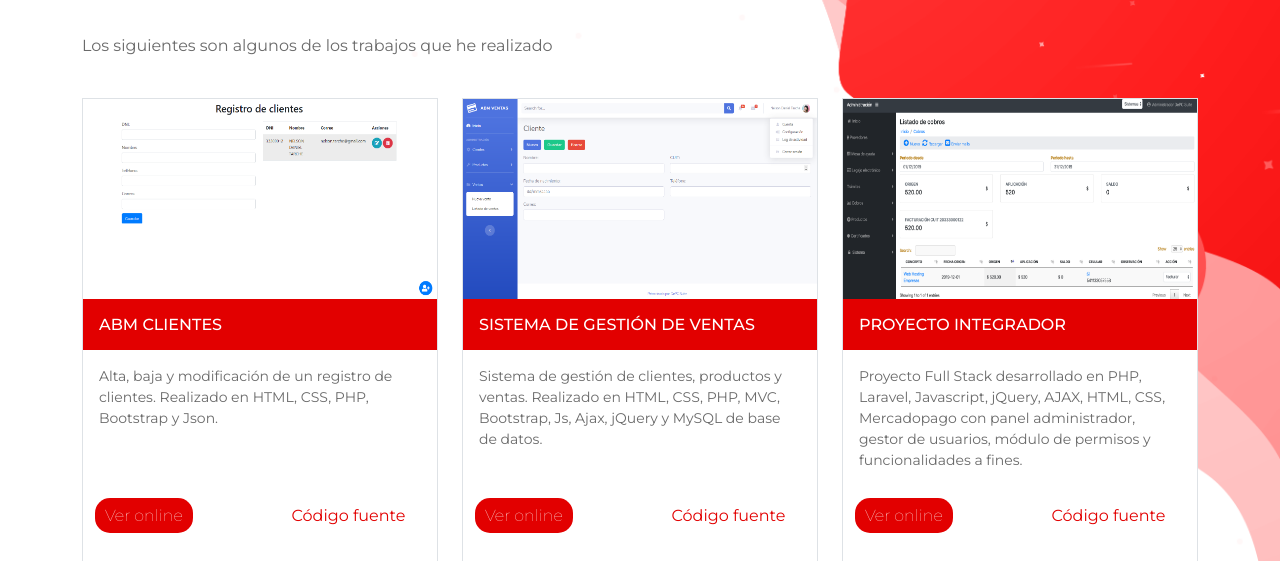
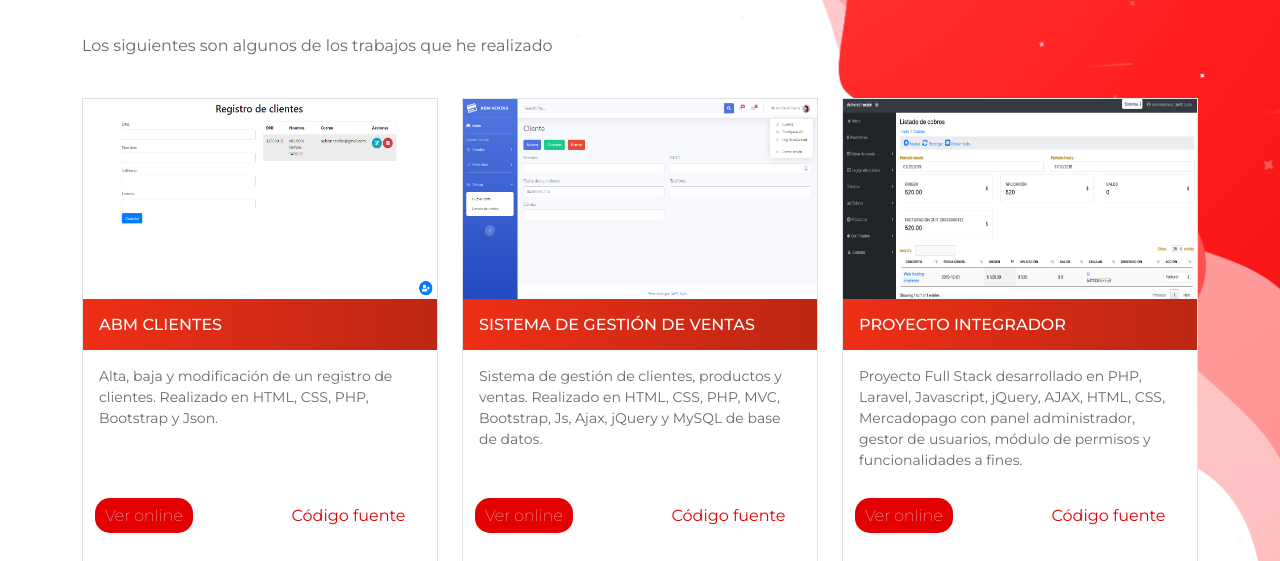
Before and after one commit to ajcarvajalv/portfolio, a plain HTML site: page proyectos.html in a window 1280 px wide. Shown: the part 163-724 px from the top of the page. Drawn offline with Linux system fonts and the light colour scheme.

Commit message:
Modificando degradados

```diff
--- a/css/estilos.css
+++ b/css/estilos.css
@@ -180,6 +180,14 @@ textarea {
     padding: 0;
 }
 
+.background-degradado {
+    background: rgb(239,47,22);
+    background: -moz-linear-gradient(90deg, rgba(239,47,22,1) 0%, rgba(188,39,19,1) 100%);
+    background: -webkit-linear-gradient(90deg, rgba(239,47,22,1) 0%, rgba(188,39,19,1) 100%);
+    background: linear-gradient(90deg, rgba(239,47,22,1) 0%, rgba(188,39,19,1) 100%);
+    filter: progid:DXImageTransform.Microsoft.gradient(startColorstr="#ef2f16",endColorstr="#bc2713",GradientType=1);
+}
+
 .footbln {
     color: #ffffff;
 }
@@ -200,7 +208,6 @@ textarea {
 .proyecto h2 {
     font-size: 16px;
     color: #ffffff;
-    background-color: #E20000;
     padding: 16px;
 }
 
--- a/proyectos.html
+++ b/proyectos.html
@@ -65,7 +65,7 @@
         <div class="row border proyecto">
           <div class="col-12 p-0">
             <img src="images/abmclientes.png" alt="ABM Clientes" class="img-fluid">
-            <h2>ABM CLIENTES</h2>
+            <h2 class="background-degradado">ABM CLIENTES</h2>
             <p class="py-2 px-3">Alta, baja y modificación de un registro de clientes. Realizado en HTML, CSS, PHP, Bootstrap y Json.</p>
           </div>
           <div class="col-6 mb-5">
@@ -81,7 +81,7 @@
         <div class="row border proyecto">
           <div class="col-12 p-0">
             <img src="images/abmventas.png" alt="ABM Clientes" class="img-fluid">
-            <h2>SISTEMA DE GESTIÓN DE VENTAS</h2>
+            <h2 class="background-degradado">SISTEMA DE GESTIÓN DE VENTAS</h2>
             <p class="py-2 px-3">Sistema de gestión de clientes, productos y ventas. Realizado en HTML, CSS, PHP, MVC, Bootstrap, Js,
               Ajax, jQuery y MySQL de base de datos.</p>
           </div>
@@ -98,7 +98,7 @@
         <div class="row border proyecto">
           <div class="col-12 p-0">
             <img src="images/proyecto-integrador.png" alt="ABM Clientes" class="img-fluid">
-            <h2>PROYECTO INTEGRADOR</h2>
+            <h2 class="background-degradado">PROYECTO INTEGRADOR</h2>
             <p class="py-2 px-3">Proyecto Full Stack desarrollado en PHP, Laravel, Javascript, jQuery, AJAX, HTML, CSS, Mercadopago con
               panel administrador, gestor de usuarios, módulo de permisos y funcionalidades a fines.</p>
           </div>
```
Also changed, not shown: sobre-mi.html (+1 -1 lines).
